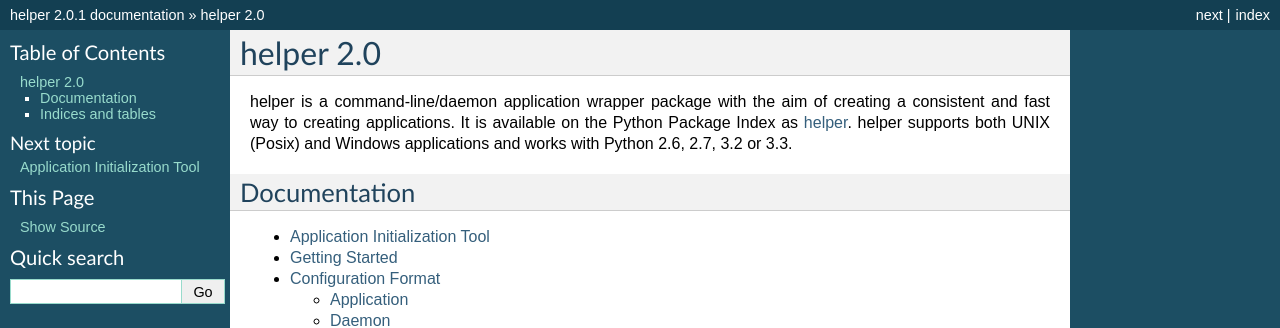
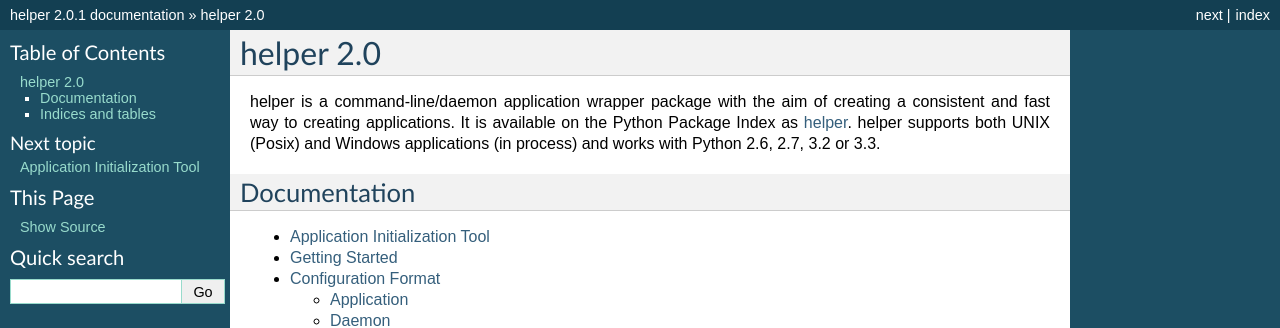
Before and after one commit to gmr/helper, a Sphinx documentation site: the page built from docs/index.rst, in a window 1280 px wide. Shown: the top 328 px of the page. Built offline with Sphinx 7.4.7, drawn with Linux system fonts in a browser that asks for light colours.

Commit message:
Update to note Windows is in process

```diff
--- a/docs/index.rst
+++ b/docs/index.rst
@@ -1,7 +1,7 @@
 ===================
 helper |version|
 ===================
-helper is a command-line/daemon application wrapper package with the aim of creating a consistent and fast way to creating applications. It is available on the Python Package Index as `helper <https://pypi.python.org/pypi/helper>`_. helper supports both UNIX (Posix) and Windows applications and works with Python 2.6, 2.7, 3.2 or 3.3.
+helper is a command-line/daemon application wrapper package with the aim of creating a consistent and fast way to creating applications. It is available on the Python Package Index as `helper <https://pypi.python.org/pypi/helper>`_. helper supports both UNIX (Posix) and Windows applications (in process) and works with Python 2.6, 2.7, 3.2 or 3.3.
 
 Documentation
 =============
```
Also changed, not shown: README.md (+1 -1 lines).
